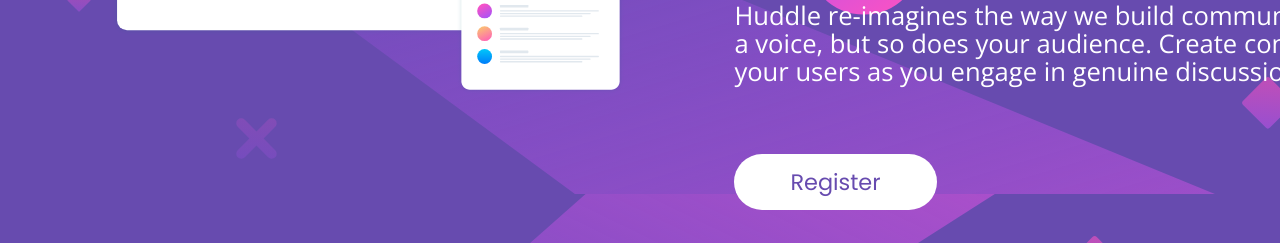
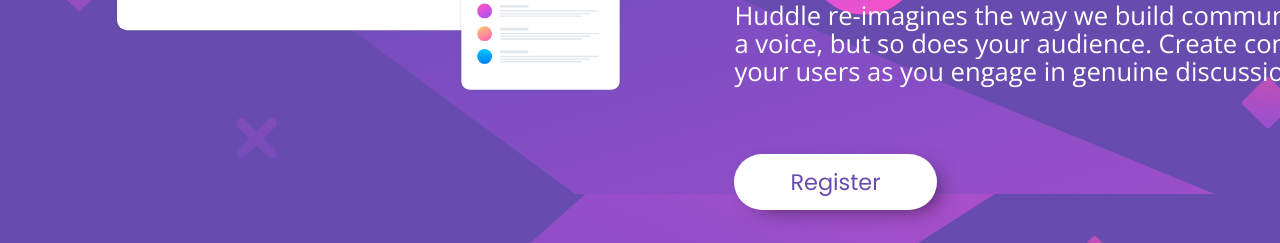
Before and after one commit to Corbinhol/huddle-landing-page, a plain HTML site: page index.html in a window 1280 px wide. Shown: the part 446-689 px from the top of the page. Drawn offline with nearby package versions, Linux system fonts and the light colour scheme.

Commit message:
Added shadow to register button

```diff
--- a/assets/css/styles.css
+++ b/assets/css/styles.css
@@ -78,6 +78,10 @@
     border-radius: 5em;
     background-color: white;
     color: var(--background-color);
+
+    box-shadow: 10px 7px 22px -11px rgba(0,0,0,0.75);
+-webkit-box-shadow: 10px 7px 22px -11px rgba(0,0,0,0.75);
+-moz-box-shadow: 10px 7px 22px -11px rgba(0,0,0,0.75);
 }
 
 .main-text {
```
